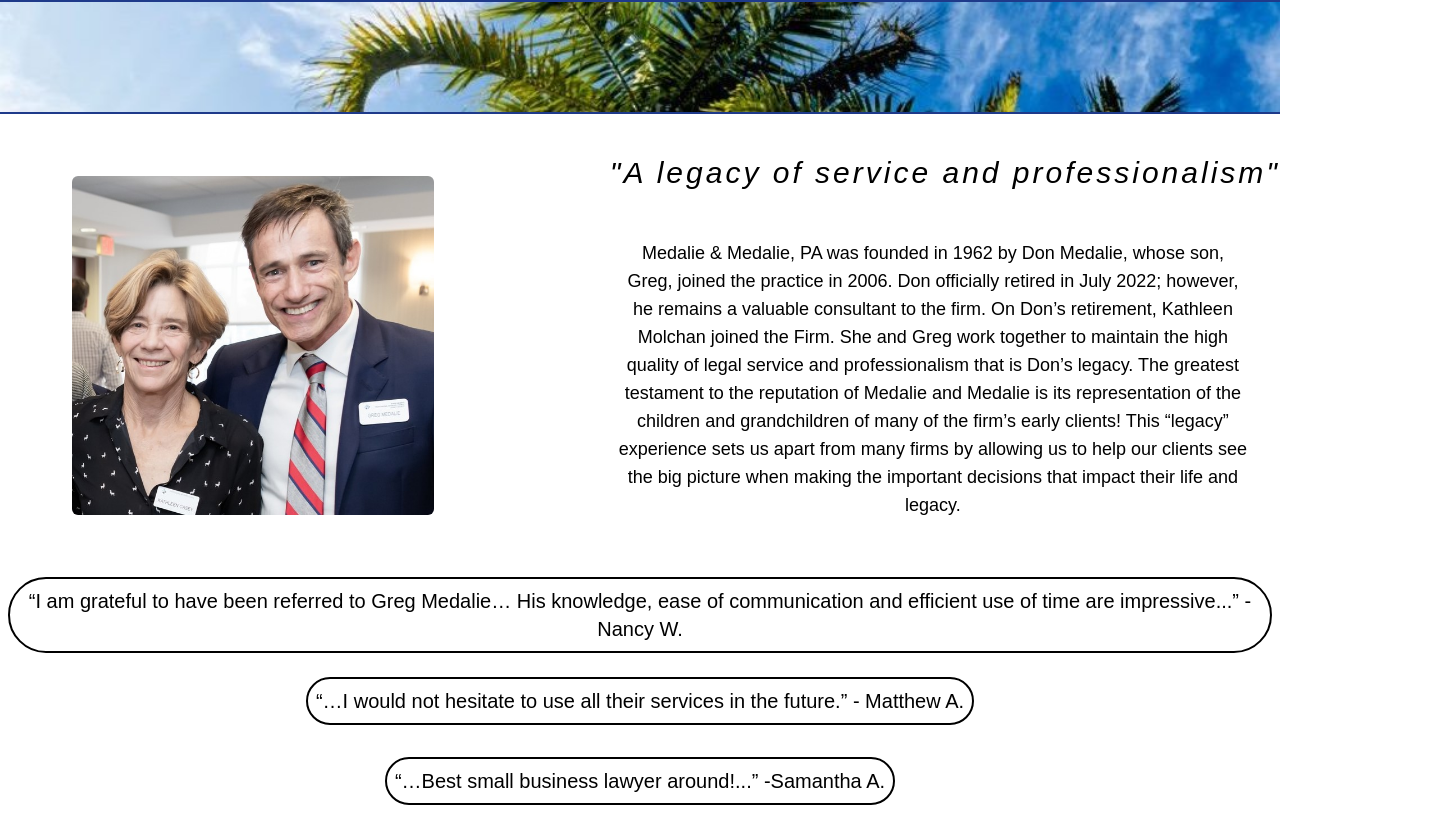
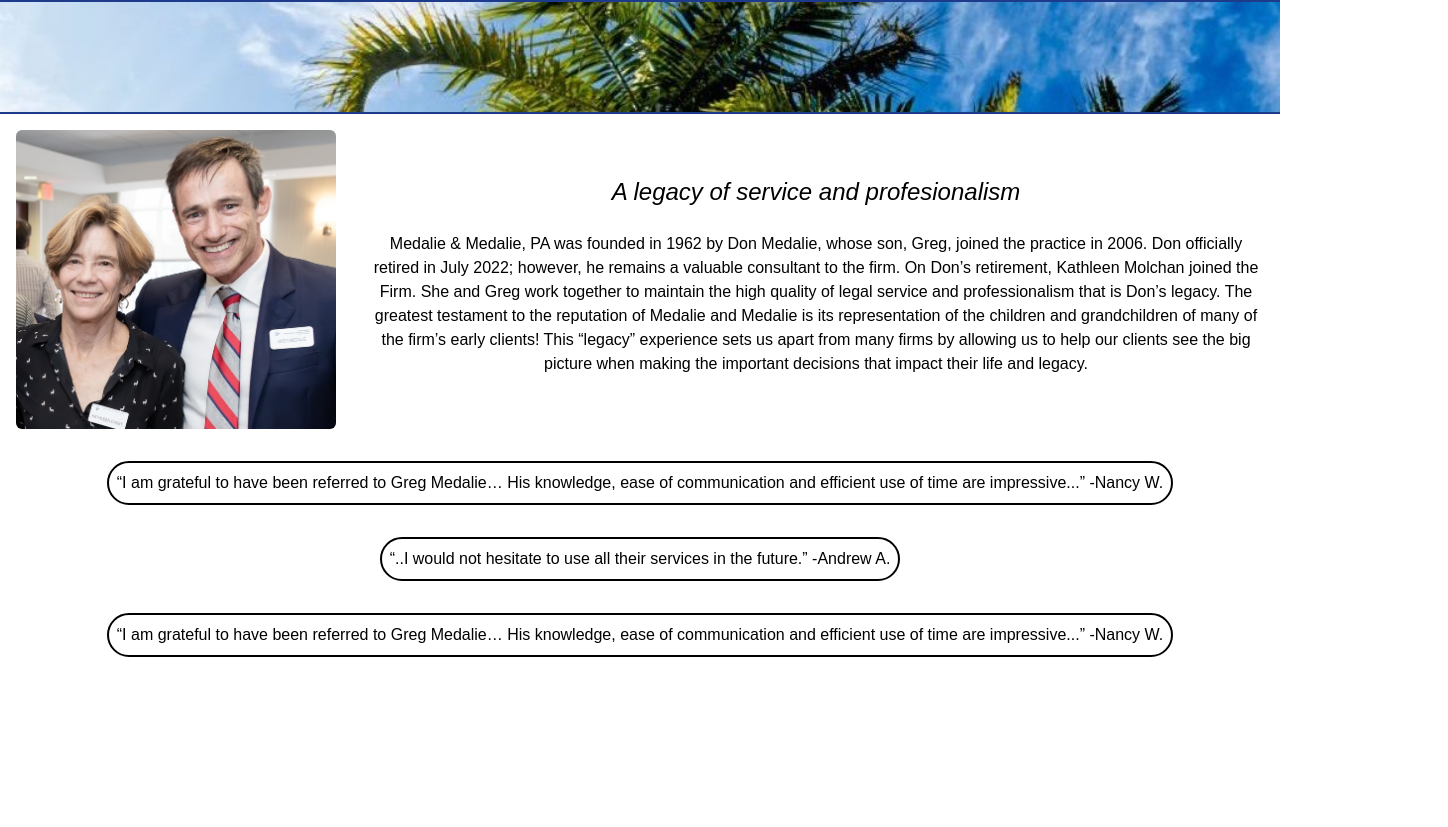
Before and after one commit to ChrisCasey-codestuff/medalie-law, a Next.js app: page / in a window 1280 px wide. Shown: the part 152-979 px from the top of the page, 1448 px wide, since content can reach past the window. After the commit the page ends 825 px from the top, so only its background shows below. Built offline with nearby package versions, Linux system fonts and the light colour scheme.

Commit message:
further configures mobile styles

```diff
--- a/components/contact-form.js
+++ b/components/contact-form.js
@@ -31,7 +31,7 @@
   return (
     <form
       onSubmit={handleSubmit(onSubmit)}
-      className="p-6 border-2 border-black bg-blue-900 text-black rounded-md "
+      className="p-6 border-2 border-black bg-blue-900 text-black rounded-md"
     >
       <div className="flex flex-col">
         <div className="flex flex-row mb-6">
--- a/pages/contact.js
+++ b/pages/contact.js
@@ -124,7 +124,7 @@
         <p className="text-2xl">Contact Us</p>
       </div>
       <div className="flex lg:flex-row sm:flex-col w-full justify-center">
-        <div className="flex flex-col w-full lg:items-start sm:items-center justify-start lg:mt-16  sm:mt-8 lg:ml-28 text-lg">
+        <div className="flex flex-col w-full lg:items-start sm:items-center justify-start lg:mt-16  sm:mt-4 lg:ml-28 text-lg sm:mb-4">
           <div className="m-2 lg:mt-8 sm:text-center mt-4">
             <p className="font-semibold">Phone:</p>
             <p> 954-522-5305 </p>
@@ -140,8 +140,7 @@
         <div className="flex flex-row justify-center w-full h-full">
           <div className="h-full w-1/2">
             <div className="flex flex-row w-full justify-center">
-              <div className="flex flex-col items-end justify-center ">
-                <div className="flex flex-row justify-center items-center mt-14"></div>
+              <div className="flex flex-col items-end justify-center">
                 <div className="flex flex-row w-full h-full sm:items-center sm:justify-center lg:mr-20">
                   <ContactForm />
                 </div>
--- a/pages/index.js
+++ b/pages/index.js
@@ -65,7 +65,7 @@
           </nav>
           {/* Phone Number */}
           <div className="h-full" data-aos="fade-left" data-aos-duration="1000">
-            <p className="text-md whitespace-nowrap mr-2 font-baskerville text-blue-900">
+            <p className="text-md whitespace-nowrap mr-4 font-baskerville text-blue-900">
               Phone: 954-522-5303
             </p>
           </div>
@@ -118,80 +118,43 @@
           className="w-full border-b-2 border-blue-900 h-28"
         ></img>
       </div>
-      <div className="flex flex-row font-baskerville">
-        <div className="flex flex-row justify-start">
-          <div>
-            <div className="flex flex-row">
-              <div className="flex flex-col items-center justify-center text-xl">
-                <div className="flex flex-row justify-center items-center mt-8"></div>
-                <div className="flex lg:flex-row md:flex-row sm:flex-col text-2xl sm:items-center w-full lg:ml-36">
-                  <img
-                    src="/KMGM.jpg"
-                    className="lg:w-1/3 sm:w-1/2 h-4/5 rounded-md sm:mb-6"
-                    data-aos="fade-right"
-                    data-aos-duration="1000"
-                  ></img>
-                  <div
-                    className="flex flex-col items-center ml-20"
-                    data-aos="fade-left"
-                    data-aos-duration="1000"
-                  >
-                    <p className="italic font-thin text-black text-3xl tracking-widest w-full lg:ml-48">
-                      "A legacy of service and professionalism"
-                    </p>
-                    <p className="lg:w-3/4 sm:w-full text-black mt-12 text-lg text-center sm:mb-10">
-                      Medalie & Medalie, PA was founded in 1962 by Don Medalie,
-                      whose son, Greg, joined the practice in 2006. Don
-                      officially retired in July 2022; however, he remains a
-                      valuable consultant to the firm. On Don’s retirement,
-                      Kathleen Molchan joined the Firm. She and Greg work
-                      together to maintain the high quality of legal service and
-                      professionalism that is Don’s legacy. The greatest
-                      testament to the reputation of Medalie and Medalie is its
-                      representation of the children and grandchildren of many
-                      of the firm’s early clients! This “legacy” experience sets
-                      us apart from many firms by allowing us to help our
-                      clients see the big picture when making the important
-                      decisions that impact their life and legacy.
-                    </p>
-                  </div>
-                </div>
-                <div className="flex flex-row justify-center text-center">
-                  <div className="flex flex-col items-center justify-center text-md">
-                    <p
-                      className="p-2 border-2 border-black rounded-full m-2"
-                      data-aos="fade-left"
-                      data-aos-duration="1000"
-                    >
-                      “I am grateful to have been referred to Greg Medalie… His
-                      knowledge, ease of communication and efficient use of time
-                      are impressive...” -Nancy W.
-                    </p>
-                    <p
-                      className="p-2 border-2 border-black rounded-full m-4"
-                      data-aos="fade-left"
-                      data-aos-duration="1000"
-                    >
-                      “…I would not hesitate to use all their services in the
-                      future.” - Matthew A.
-                    </p>
-                    <p
-                      className="p-2 border-2 border-black rounded-full m-4"
-                      data-aos="fade-right"
-                      data-aos-duration="1000"
-                    >
-                      “…Best small business lawyer around!...” -Samantha A.
-                    </p>
-                    <p
-                      className="p-2 border-2 border-black rounded-full m-2 mb-10"
-                      data-aos="fade-left"
-                      data-aos-duration="1000"
-                    ></p>
-                  </div>
-                </div>
-              </div>
-            </div>
+      <div className="flex flex-col font-baskerville">
+        <div className="flex flex-col lg:flex-row items-center">
+          <img src="/KMGM.jpg" className="w-1/2 rounded-md m-4 lg:w-1/4"></img>
+          <div className="flex flex-col items-center text-center">
+            <h2 className="text-2xl italic m-2">
+              A legacy of service and profesionalism
+            </h2>
+            <p className="m-4 font-baskerville">
+              Medalie & Medalie, PA was founded in 1962 by Don Medalie, whose
+              son, Greg, joined the practice in 2006. Don officially retired in
+              July 2022; however, he remains a valuable consultant to the firm.
+              On Don’s retirement, Kathleen Molchan joined the Firm. She and
+              Greg work together to maintain the high quality of legal service
+              and professionalism that is Don’s legacy. The greatest testament
+              to the reputation of Medalie and Medalie is its representation of
+              the children and grandchildren of many of the firm’s early
+              clients! This “legacy” experience sets us apart from many firms by
+              allowing us to help our clients see the big picture when making
+              the important decisions that impact their life and legacy.
+            </p>
           </div>
+        </div>
+        <div className="flex flex-col items-center">
+          <p className="border-2 border-black rounded-full p-2 m-4 text-center w-auto text-md">
+            “I am grateful to have been referred to Greg Medalie… His knowledge,
+            ease of communication and efficient use of time are impressive...”
+            -Nancy W.
+          </p>
+          <p className="border-2 border-black rounded-full p-2 m-4 text-center w-auto text-md">
+            “..I would not hesitate to use all their services in the future.”
+            -Andrew A.
+          </p>
+          <p className="border-2 border-black rounded-full p-2 m-4 text-center w-auto text-md">
+            “I am grateful to have been referred to Greg Medalie… His knowledge,
+            ease of communication and efficient use of time are impressive...”
+            -Nancy W.
+          </p>
         </div>
       </div>
     </div>
```
Also changed, not shown: pages/ourTeam.js (+21 -17 lines), pages/practice.js (+32 -27 lines).
